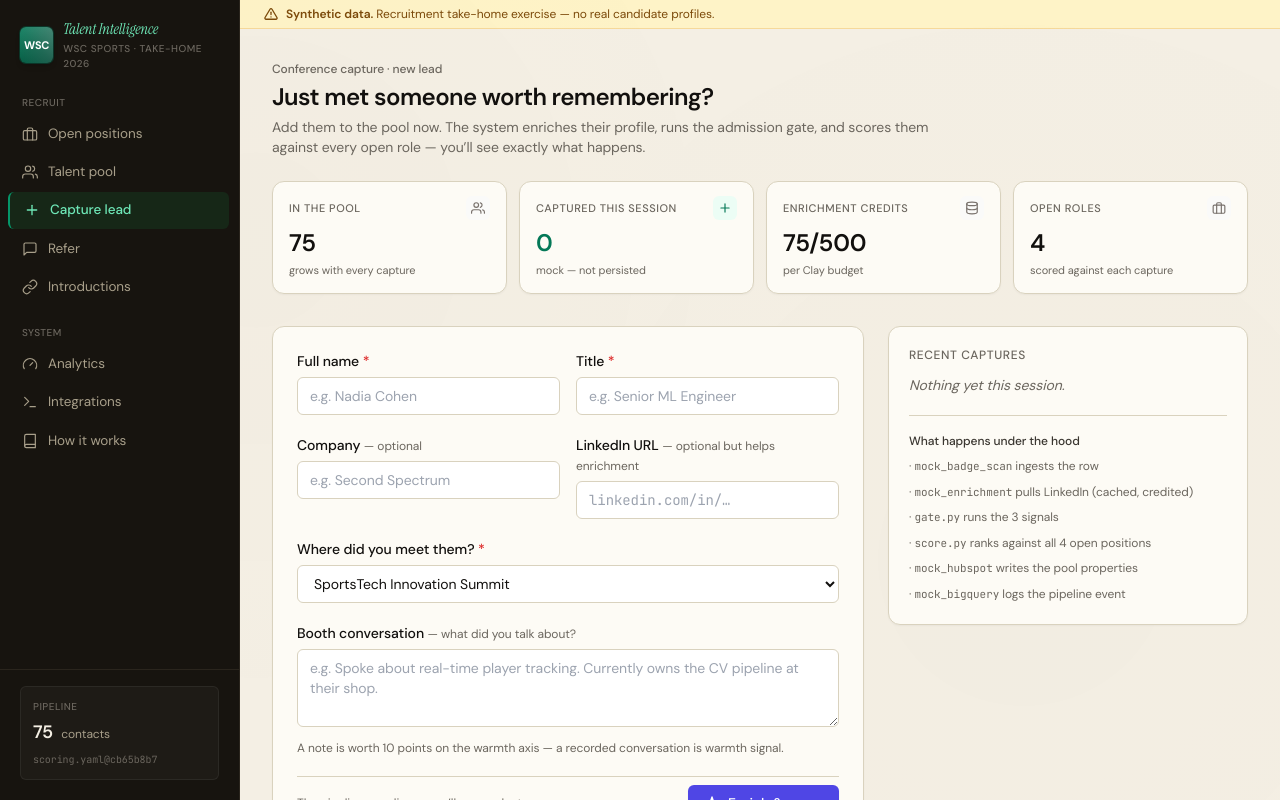
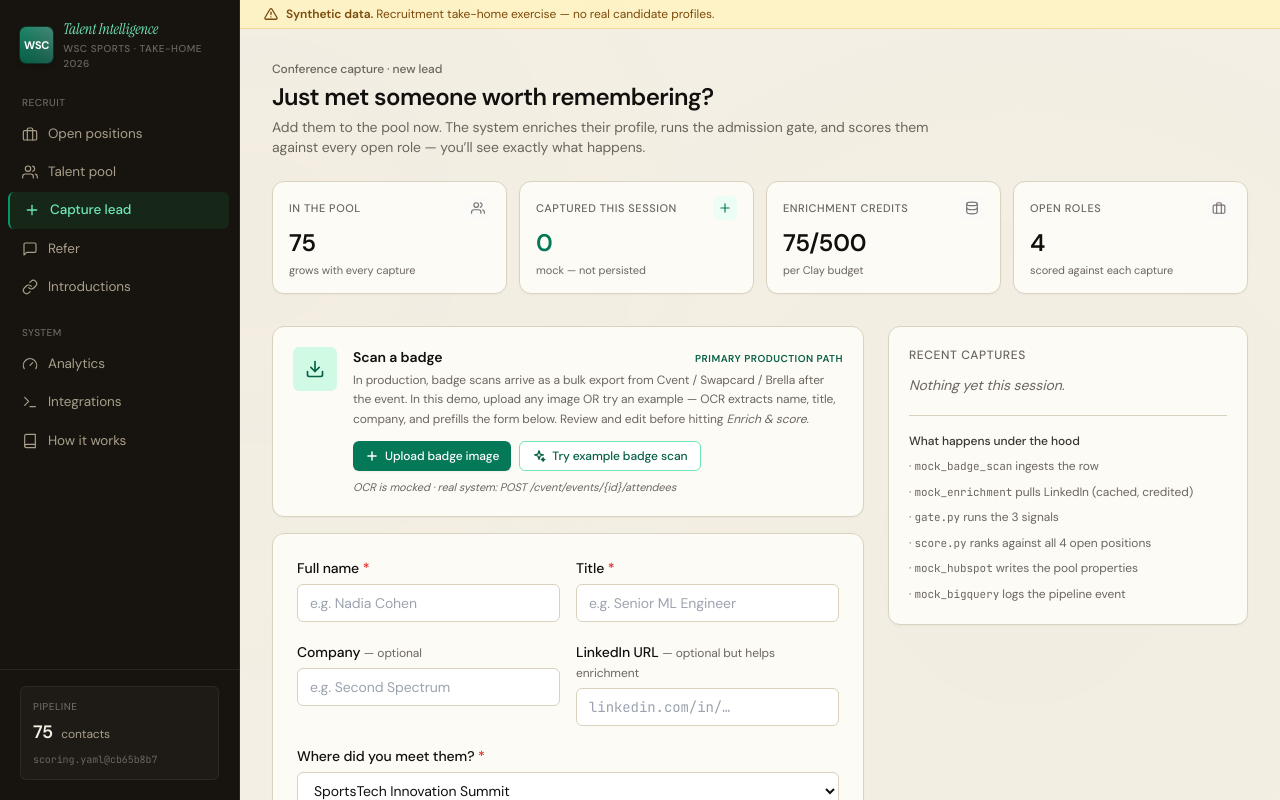
Before and after one commit to gal33k/wsc-talent-pool, a Next.js app in the folder web/: page /capture in a window 1280 px wide. Shown: the top 800 px of the page. Built offline with nearby package versions, Linux system fonts and the light colour scheme.

Commit message:
Capture: badge scan UI — upload badge image OR try example, mock OCR prefills the form

```diff
--- a/web/app/capture/page.tsx
+++ b/web/app/capture/page.tsx
@@ -14,6 +14,16 @@ const CONFERENCES = [
   "DevOps World 2025",
 ];
 
+// Example badge-scan payloads — a mock OCR would return one of these from
+// a real badge photo. Clearly labelled as examples in the UI; nothing here
+// persists into the pool without the recruiter hitting "Enrich & score".
+const BADGE_EXAMPLES = [
+  { name: "Alex Chen",     title: "Senior ML Engineer",       company: "DAZN",         linkedinUrl: "linkedin.com/in/alex-chen-example",       note: "Video ML at broadcast latency; came by asking about real-time pose estimation." },
+  { name: "Priya Sharma",  title: "Backend Engineer",         company: "Netflix",      linkedinUrl: "linkedin.com/in/priya-sharma-example",    note: "Owns streaming-service backend; interested in our Kafka footprint." },
+  { name: "Marco Rossi",   title: "Video AI Engineer",        company: "Sky Sports",   linkedinUrl: "linkedin.com/in/marco-rossi-example",     note: "Sports broadcast production; wants to compare our object-detection stack." },
+  { name: "Sofia Nakamura", title: "Sports Data Analyst",     company: "Opta / Stats Perform", linkedinUrl: "linkedin.com/in/sofia-nakamura-example", note: "Sports analytics; asked about our data pipeline architecture." },
+];
+
 export default function CaptureLead() {
   const { pool, loading, error, fitWeights, logBq } = usePool();
   const [name, setName] = useState("");
@@ -25,6 +35,38 @@ export default function CaptureLead() {
   const [playback, setPlayback] = useState<EnrichmentPlayback | null>(null);
   const [validationError, setValidationError] = useState<string | null>(null);
   const [recentCaptures, setRecentCaptures] = useState<string[]>([]);
+  const [scanning, setScanning] = useState(false);
+  const [scannedFilename, setScannedFilename] = useState<string | null>(null);
+
+  const runBadgeScan = (filename: string | null) => {
+    setScanning(true);
+    setScannedFilename(filename);
+    // Pick an example rotating so repeated scans surface different personas.
+    // In production this is the mock_badge_scan → OCR → fields extraction path.
+    const pick = BADGE_EXAMPLES[Math.floor(Math.random() * BADGE_EXAMPLES.length)];
+    logBq({
+      op: "INSERT",
+      table: "wsc.telemetry.badge_scan_events",
+      sql: `INSERT INTO wsc.telemetry.badge_scan_events\n  (source, filename, extracted_name, extracted_company, extracted_title, scanned_at)\nVALUES ('cvent', ${JSON.stringify(filename ?? "example-badge")}, ${JSON.stringify(pick.name)}, ${JSON.stringify(pick.company)}, ${JSON.stringify(pick.title)}, CURRENT_TIMESTAMP())`,
+      rows: 1,
+    });
+    setTimeout(() => {
+      setName(pick.name);
+      setTitle(pick.title);
+      setCompany(pick.company);
+      setLinkedinUrl(pick.linkedinUrl);
+      setNotes(pick.note);
+      setScanning(false);
+    }, 900);
+  };
+
+  const onFilePicked = (e: React.ChangeEvent<HTMLInputElement>) => {
+    const file = e.target.files?.[0];
+    if (!file) return;
+    runBadgeScan(file.name);
+    // Reset the input so picking the same file again re-triggers.
+    e.target.value = "";
+  };
 
   if (loading) return <main className="p-8 text-mute text-sm">Loading…</main>;
   if (error) return <main className="p-8 text-red-600 text-sm">Error: {error}</main>;
@@ -133,6 +175,60 @@ export default function CaptureLead() {
       <div className="grid grid-cols-1 lg:grid-cols-[1fr_360px] gap-6">
         <div className="min-w-0">
           {!playback ? (
+            <>
+              {/* Badge scan — the primary way conference contacts actually
+                  enter the pipeline in production. Recruiter uploads/snaps
+                  a badge photo, OCR extracts the fields, they land in the
+                  form below for review before submit. */}
+              <section className="card p-5 mb-4 border-dashed border-2 border-emerald-200 bg-emerald-50/30">
+                <div className="flex items-start gap-4">
+                  <div className="w-11 h-11 rounded-md bg-emerald-100 text-emerald-800 flex items-center justify-center flex-shrink-0">
+                    <Icon name={scanning ? "search" : "download"} className={`w-5 h-5 ${scanning ? "animate-pulse" : ""}`} strokeWidth={2} />
+                  </div>
+                  <div className="flex-1 min-w-0">
+                    <div className="flex items-baseline justify-between gap-2 mb-1 flex-wrap">
+                      <h3 className="text-sm font-semibold text-text">Scan a badge</h3>
+                      <span className="text-[10px] uppercase tracking-wider text-emerald-800 font-semibold">
+                        primary production path
+                      </span>
+                    </div>
+                    <p className="text-xs text-mute leading-relaxed mb-3">
+                      In production, badge scans arrive as a bulk export from Cvent / Swapcard / Brella after the event.
+                      In this demo, upload any image OR try an example — OCR extracts name, title, company, and prefills
+                      the form below. Review and edit before hitting <em>Enrich &amp; score</em>.
+                    </p>
+
+                    {scanning ? (
+                      <div className="rounded-md bg-white border border-emerald-200 px-4 py-3 flex items-center gap-3">
+                        <div className="w-3.5 h-3.5 border-2 border-emerald-500 border-t-transparent rounded-full animate-spin" />
+                        <div className="text-xs text-emerald-900">
+                          Reading badge{scannedFilename ? ` (${scannedFilename})` : ""} — running OCR + field extraction…
+                        </div>
+                      </div>
+                    ) : (
+                      <div className="flex gap-2 flex-wrap">
+                        <label className="inline-flex items-center gap-1.5 text-xs bg-emerald-700 text-white font-medium px-3 py-1.5 rounded-md hover:bg-emerald-600 cursor-pointer shadow-sm">
+                          <Icon name="plus" className="w-3.5 h-3.5" strokeWidth={2.5} />
+                          Upload badge image
+                          <input type="file" accept="image/*" onChange={onFilePicked} className="hidden" />
+                        </label>
+                        <button
+                          type="button"
+                          onClick={() => runBadgeScan(null)}
+                          className="inline-flex items-center gap-1.5 text-xs bg-white text-emerald-800 border border-emerald-300 font-medium px-3 py-1.5 rounded-md hover:bg-emerald-50 hover:border-emerald-500"
+                        >
+                          <Icon name="sparkles" className="w-3.5 h-3.5" strokeWidth={2.25} />
+                          Try example badge scan
+                        </button>
+                        <div className="text-[11px] text-mute self-center italic">
+                          OCR is mocked · real system: POST /cvent/events/{"{id}"}/attendees
+                        </div>
+                      </div>
+                    )}
+                  </div>
+                </div>
+              </section>
+
             <form onSubmit={handleSubmit} className="card p-6 space-y-5">
               <div className="grid grid-cols-1 sm:grid-cols-2 gap-4">
                 <div>
@@ -232,6 +328,7 @@ export default function CaptureLead() {
                 </button>
               </div>
             </form>
+            </>
           ) : (
             <EnrichmentReveal playback={playback} onDone={resetForm} />
           )}
```
